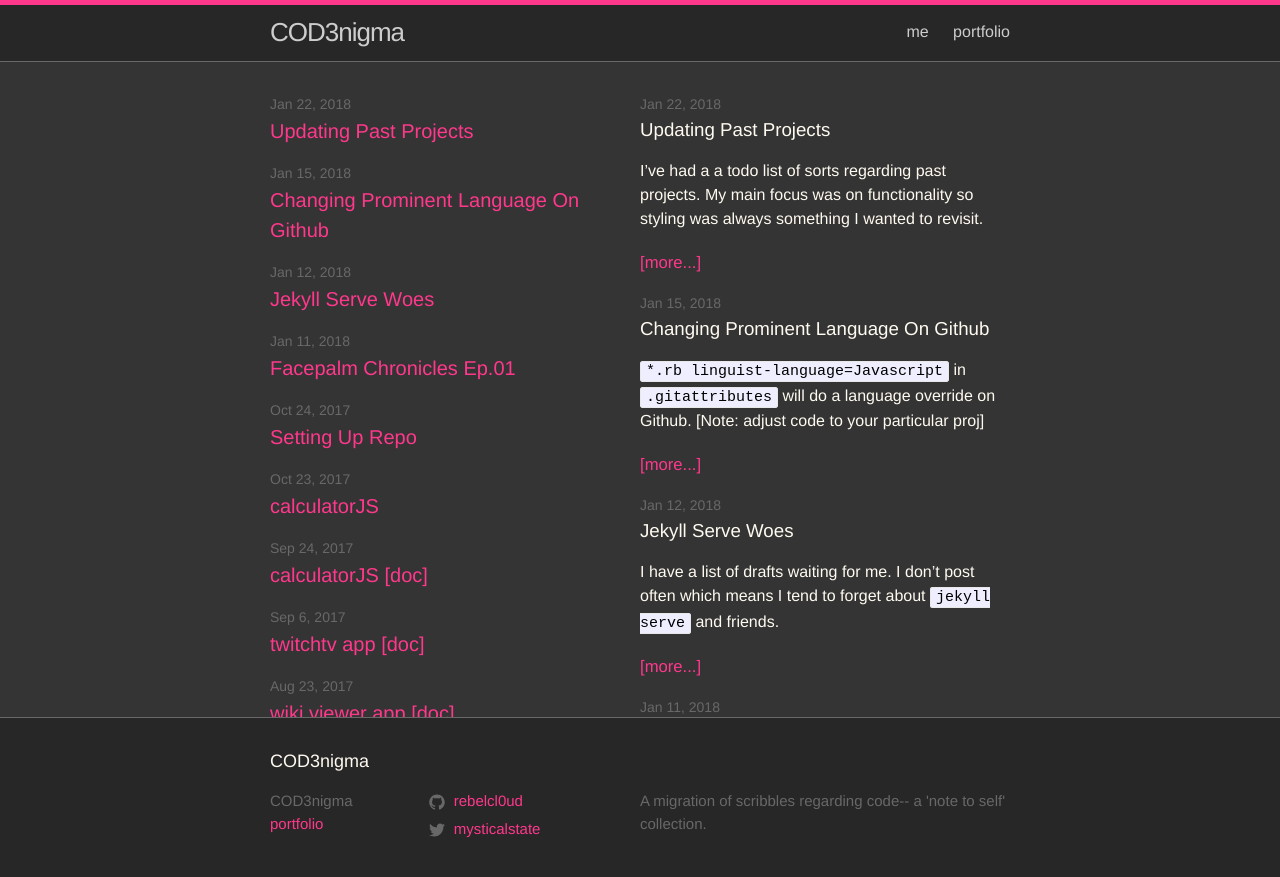
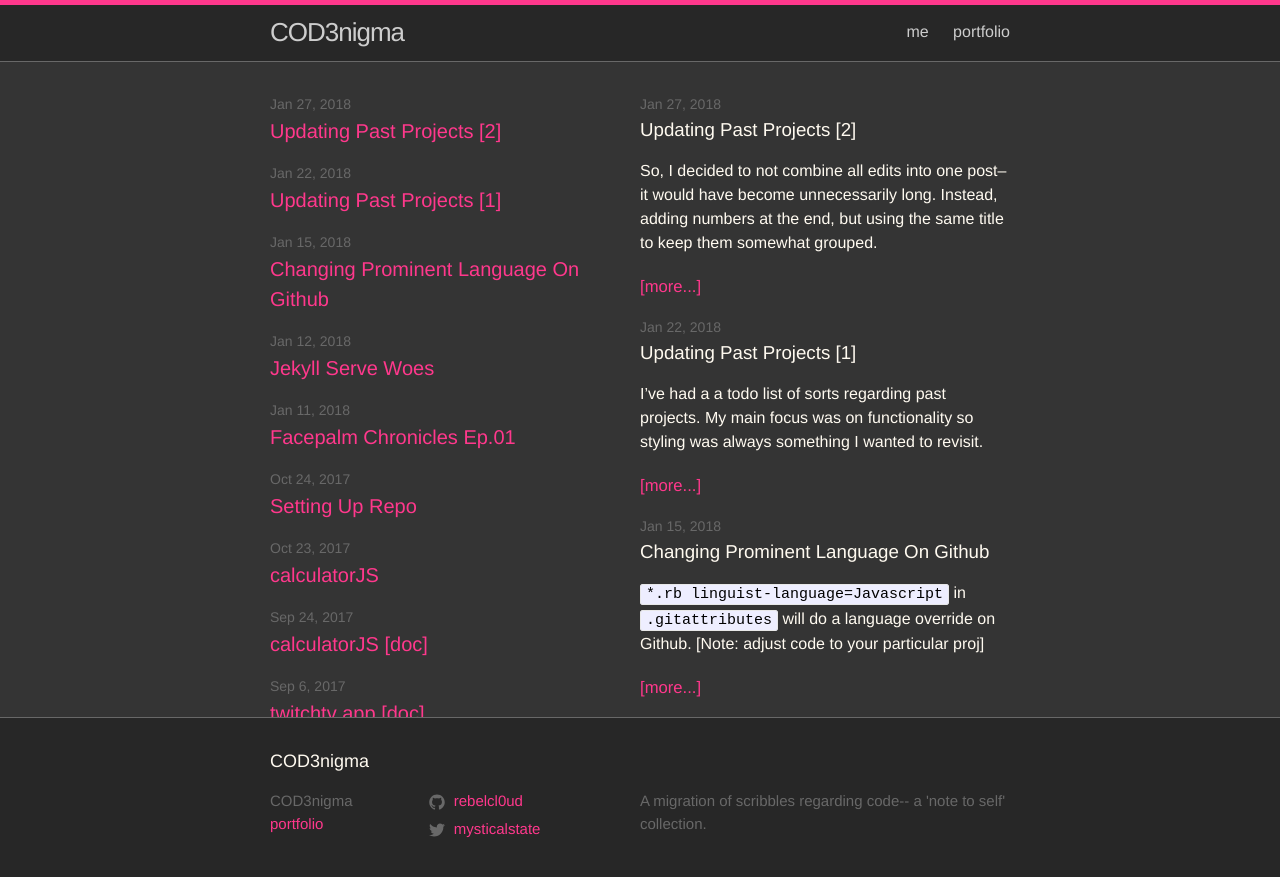
Before and after one commit to rebelcl0ud/blog, a Jekyll site: the page built from index.md, in a window 1280 px wide and 900 px high. Shown: the top 877 px of the window. Built offline with Jekyll 4.4.1, drawn with Linux system fonts in a browser that asks for light colours; part of the change alters nothing that is shown.

Commit message:
added update post on wiki viewer

````diff
--- a/_posts/2018-01-22-[20]-updating-past-projects.markdown
+++ b/_posts/2018-01-22-[20]-updating-past-projects.markdown
@@ -1,6 +1,6 @@
 ---
 layout: post
-title:  "Updating Past Projects"
+title:  "Updating Past Projects [1]"
 date:   2018-01-22
 categories: projects, javascript, fcc
 ---
--- /dev/null
+++ b/_posts/2018-01-27-[21]-updating-past-projects-2.markdown
@@ -0,0 +1,71 @@
+---
+layout: post
+title:  "Updating Past Projects [2]"
+date:   2018-01-27
+categories: projects, javascript, fcc
+---
+
+So, I decided to not combine all edits into one post-- it would have become unnecessarily long. Instead,  adding numbers at the end, but using the same title to keep them somewhat grouped.
+
+On the previous post I covered my update on my quote machine, this one will cover the wiki viewer.
+
+## Wiki Viewer
+
+Issues:
+* The way to execute a search.
+
+Initially, I had it setup by pressing the `enter` key, but the few people I had test it told me they looked for a button first, when mobile.
+
+* The display of search results on mobile.
+
+The keyboard, when mobile, hid the search results.
+
+Updated version:
+* I added a `search` button, but kept the `enter` key feature.
+
+* I moved the `random` button to line up with the `search` button.
+
+* The spacing between the input search bar and results area was minimized.
+
+* Wrapped API call for `enter` and `search` button into a function, depending on which option is used to execute search. In other words, so the code isn't repeated.
+
+updated snippet:
+```
+   $("#go").on("click", function() {
+      // console.log("you clicked button");
+      wikiPress();
+    });
+
+    $("#input").keydown(function(event) {
+      if(event.which == 13 || event.keyCode == 13) {
+        // console.log("you clicked enter")
+        wikiPress();
+      } // end of if statement
+    }); // end of keypress
+
+    function wikiPress() {
+      var wikiInput = $("#input");
+      var wikiSearch = wikiInput.val();
+      $("#input").val(""); // clears search wiki box
+
+        $.ajax({
+          url: "https://en.wikipedia.org/w/api.php?action=query&list=search&formatversion=latest&srsearch=" + wikiSearch + "&srlimit=max&srprop=snippet&format=json",
+          dataType: "jsonp",
+          success:
+            function(data) {
+              var search = data.query.search;
+              // console.log(search);
+              var wikiList = "";
+              // https://en.wikipedia.org/wiki/[title here]
+              search.forEach(function(el) {
+                // console.log(el);
+                wikiList += "<div class='wikiEntry'>" + "<strong>" + "<a href='https://en.wikipedia.org/wiki/" + el.title + "'>" + el.title + "</a>" + "</strong>" + "<br />" + el.snippet + " [...]" + "<br />" + "</div>" + "<br />";
+              }); // end search.forEach
+              $(".wiki").html(wikiList);
+            } //
+        }); // end of AJAX
+    } // end of wikiPress()
+
+```
+
+[check out 2.0 here](http://wikiviewer-jo.herokuapp.com/)
````
